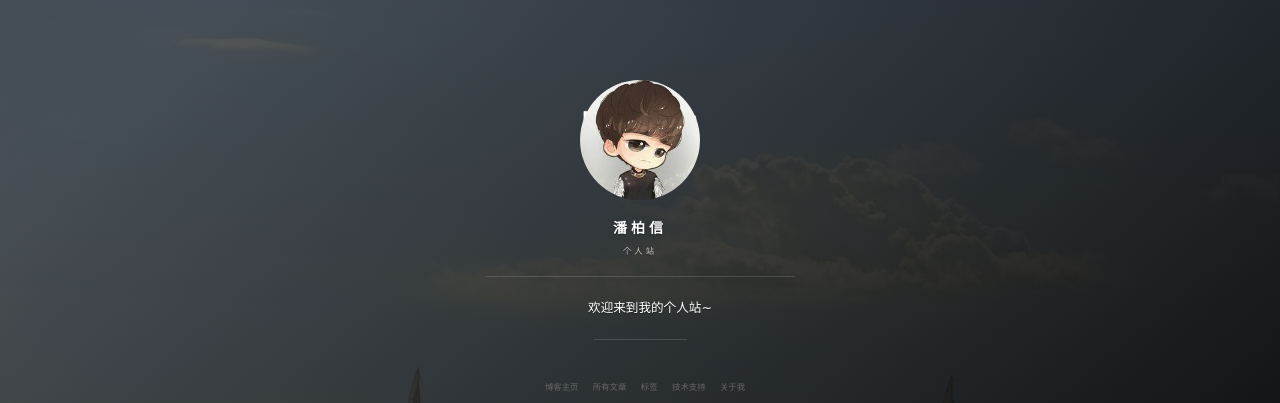
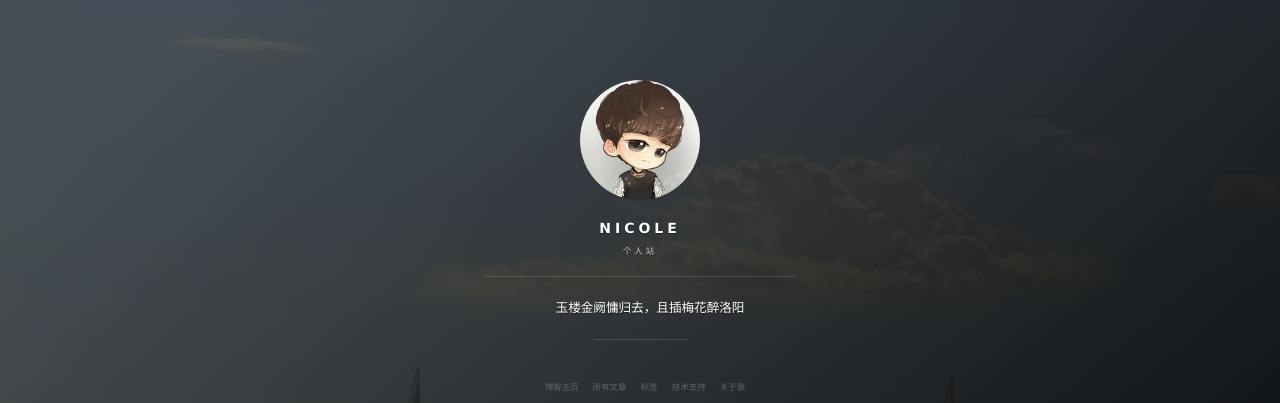
Before and after one commit to nicole01101101zke/nicole01101101zke.github.io, a Jekyll site: the page built from index.html, in a window 1280 px wide. Shown: the part 208-611 px from the top of the page. Built offline with Jekyll 4.4.1, drawn with Linux system fonts in a browser that asks for light colours; nearby versions of some CDN libraries; the list of posts is cut into pages by our own code; comment, search, counter and statistics services are not loaded; some of the changed text lies outside the part shown.

Commit message:
Update _config.yml

```diff
--- a/_config.yml
+++ b/_config.yml
@@ -1,43 +1,20 @@
 # Basic
-title: 潘柏信
+title: NICOLE
 subtitle: 个人站
-description: 欢迎来到我的个人站~
+description: 玉楼金阙慵归去，且插梅花醉洛阳
 # 头像里面的标题
-avatarTitle: leopardpan
+avatarTitle: zke
 # 头像里面的描述
-avatarDesc: iOS / 机器学习
-url: "http://leopardpan.cn"
+avatarDesc: 软件系统优化 / LLVM
+url: "http://nicole01101101zke.github.io"
 
 # 博客是否自动生成目录，false为不生成
 enableToc: true
 
-# Comment
-comment:
-    # livere: MTAyMC81MDk5NC8yNzQ3Ng  # https://www.livere.com
-    disqus: leopard
-    # uyan: 2143225  # 有言id,登录有言官网申请
-
 # Social
 social:
-    weibo: 5366874726
-    github: leopardpan
-    # zhihu: panpanleopard
-    # juejin: xxx
-    jianshu: 2ada30d8d0f7
-    # twitter:
+    github: nicole01101101zke
     mail: leopardpan@icloud.com
-
-
-# 百度统计
-# 使用博客模板请去掉或者更换 id
-baidu:
-    id: 8ba1c6be0953b6f9c2ba38e57f615421
-
-# Google Analytics
-# 使用博客模板请去掉或者更换 id
-ga:
-    id: UA-84134159-3
-    host: auto
 
 
 # 《----------------- 上面的信息修改成你自己的 ---------------------------》
```
